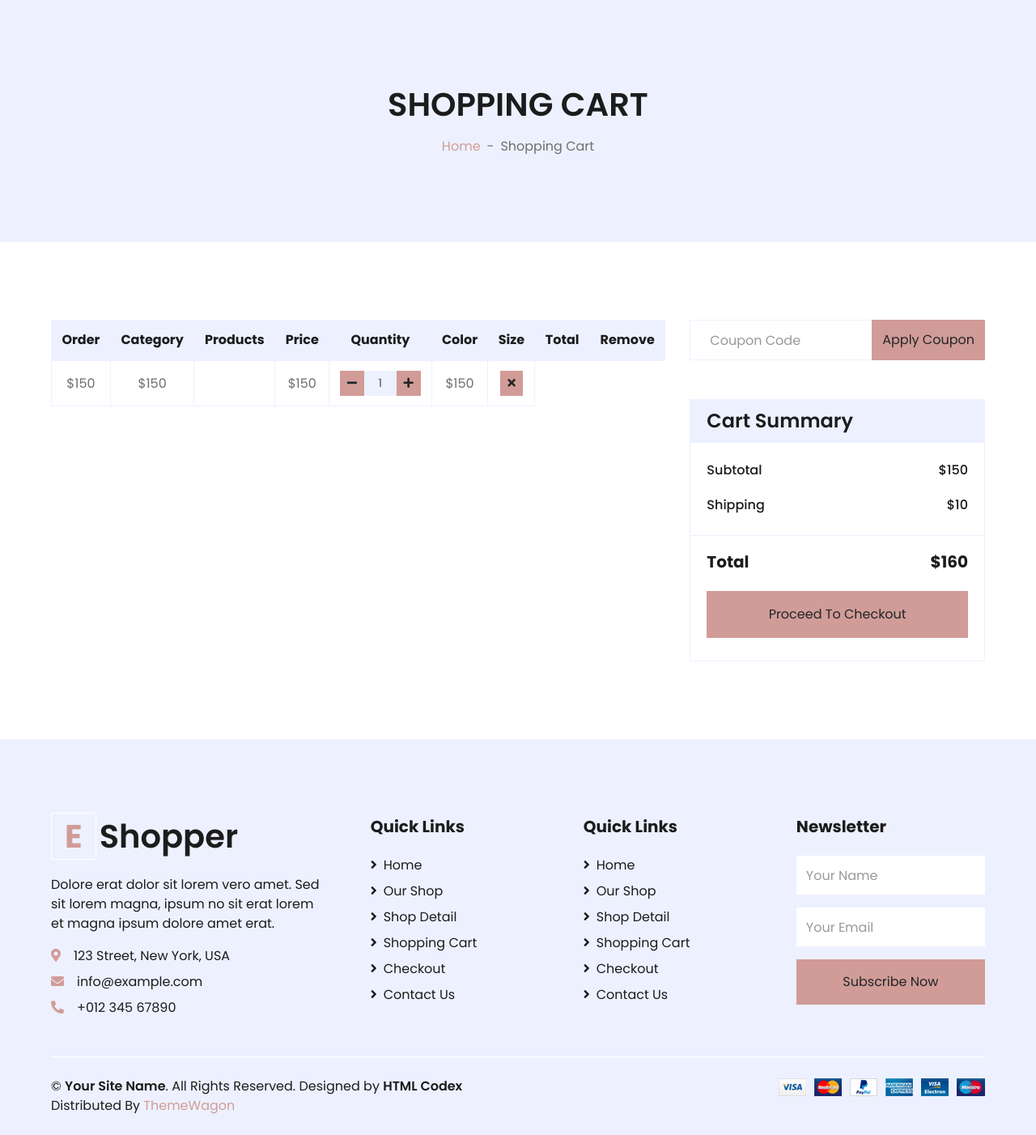
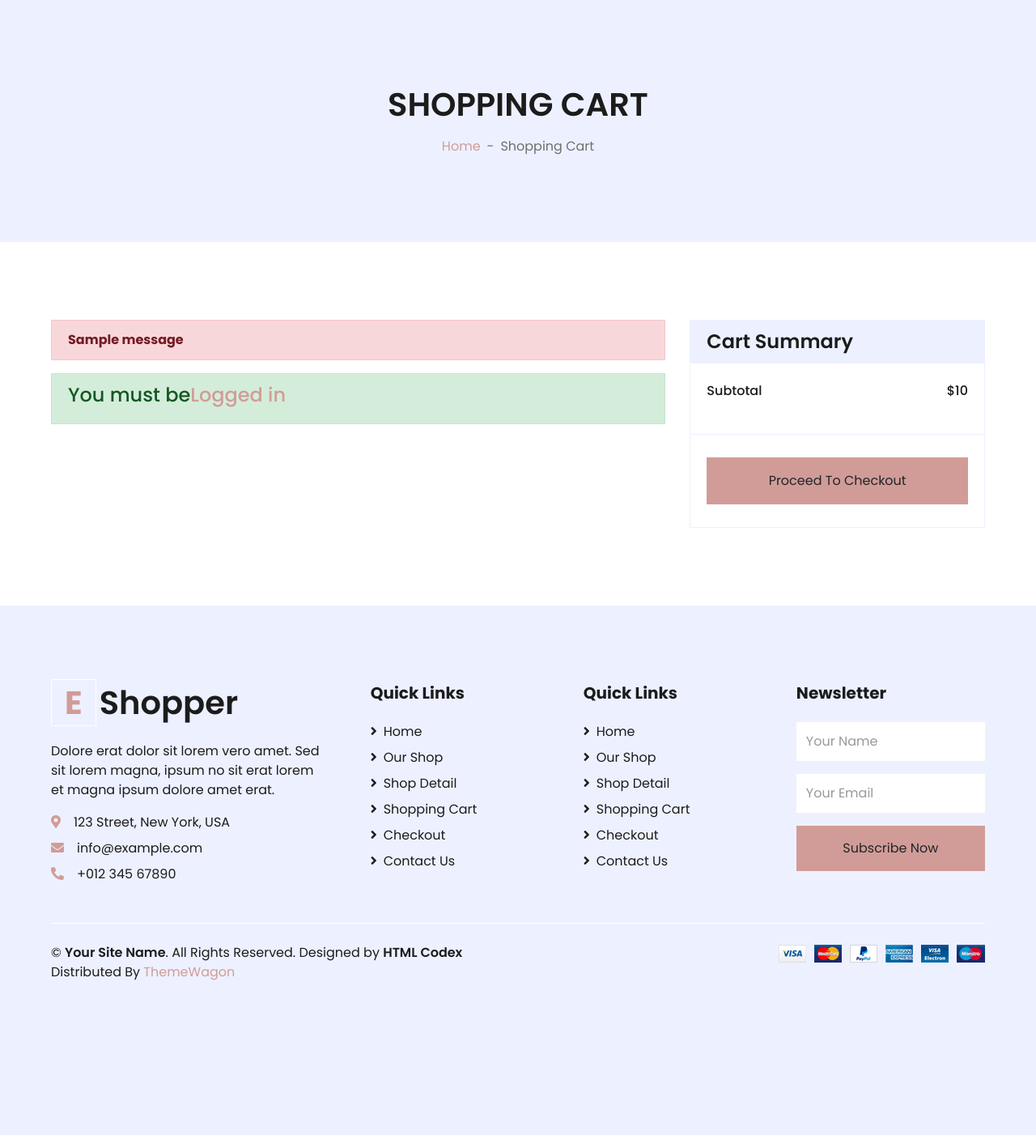
Before and after one commit to zakariyae1889/E-commerce, a Django app: template templates/Shop/cart.html in a window 1280 px wide. Shown: the part 186-1588 px from the top of the page at 81% size. After the commit the page ends 1397 px from the top, so only its background shows below. Run offline with Django 4.2, Linux system fonts and the light colour scheme; tables that the repository leaves empty hold one stand-in row (values such as "Sample post"); the template is opened without the code that fills it: values that come from a table or form of the project are taken from there, most other values are stand-ins (such as "Sample title", 1, 10 or a date in 2020); one stand-in notice (Sample message) is shown; parts of the project's set-up code (start-up, migrations or seed data) failed here and were passed over; some libraries are stand-ins or nearby versions.

Commit message:
commit change

```diff
--- a/Order/models.py
+++ b/Order/models.py
@@ -1,6 +1,7 @@
 from django.db import models
 from Product.models import *
 from django.contrib.auth.models import User
+
 # Create your models here.
 class Order(models.Model):
     user=models.ForeignKey(User,on_delete=models.CASCADE)
@@ -17,22 +18,26 @@ class OrderDetails(models.Model):
     order=models.ForeignKey(Order,on_delete=models.CASCADE)
     color=models.CharField(max_length=255,choices=type_color,default='White')
     size=models.CharField(max_length=255,choices=type_size,default='S')
-    quantity=models.PositiveIntegerField()
+    quantity=models.PositiveIntegerField(default=1)
 
     def get_price(self):
         Price=self.quantity * self.product.Price
         return Price
 
     def get_discount(self):
-        Discount=self.quantity * (self.product.DiscountPrice * (5/100))
+        Discount=self.quantity * self.product.DiscountPrice
+
         return Discount
+    #--------------------#
+    def get_total(self):
+        if self.get_discount:
+            self.total=self.get_discount()
+        else:self.total=self.get_price()
 
-    def get_Total(self):
-        if self.get_discount() > 0:
-            total=self.get_discount()
-        else:
-            total=self.get_price()
-        return total
+
+
+
+
 
 
 
--- a/Order/urls.py
+++ b/Order/urls.py
@@ -6,4 +6,7 @@ urlpatterns = [
     #------------------Path_Home-----------------------------#
     path('Path_Add_Cart/<str:slug>',OrderApp.Add_to_Cart,name='Path_Add_Cart'),
     path('Path_Cart/',OrderApp.PageCart,name='Path_Cart'),
+    path('Path_Remove_Cart/<int:id>',OrderApp.Remove_from_Cart,name='Path_Remove_Cart'),
+    path('Path_Add_Qty/<int:id>',OrderApp.add_qty,name='Path_Add_Qty'),
+    path('Path_Sub_Qty/<int:id>',OrderApp.sub_qty,name='Path_Sub_Qty'),
 ]
--- a/Product/models.py
+++ b/Product/models.py
@@ -31,7 +31,7 @@ class Products(models.Model):
     Name=models.CharField(max_length=255)
     Description=models.TextField()
     Price=models.PositiveIntegerField()
-    DiscountPrice=models.PositiveIntegerField(null=True,blank=True)
+    DiscountPrice=models.PositiveIntegerField(null=True,blank=True,default=0)
 
     photo=models.ImageField(upload_to='PhotoProduct/')
 
@@ -44,7 +44,7 @@ class Products(models.Model):
         return super(Products,self).save(*args,**kwargs)
 
     def get_discount(self):
-        Discount= self.DiscountPrice * (95/100)
+        Discount= self.DiscountPrice
         return Discount
 
     def __str__(self) -> str:
--- a/Product/urls.py
+++ b/Product/urls.py
@@ -6,4 +6,6 @@ urlpatterns = [
 path('Path_Shop/',ProductApp.PageShop,name='Path_Shop'),
 #------------------Path_Details_Shop-----------------------------#
 path('Path_Details_Shop/<slug>',ProductApp.PageShopDetails,name='Path_Details_Shop'),
+
+
 ]
--- a/templates/Shop/cart.html
+++ b/templates/Shop/cart.html
@@ -19,57 +19,78 @@
     <div class="container-fluid pt-5">
         <div class="row px-xl-5">
             <div class="col-lg-8 table-responsive mb-5">
+                {%if  messages %}
+                    {%for message in  messages%}
+
+                        <div class="alert alert-danger" role="alert">
+                            <strong>{{message}}</strong>
+                        </div>
+                    {%endfor%}
+                {%endif%}
+                {%if not request.user.is_authenticated or request.user.is_anonymous%}
+                    <div class="alert alert-success" role="alert">
+                        <h4 class="alert-heading">You must be<a href="">Logged in</a></h4>
+                 </div>
+                {%elif order%}
                 <table class="table table-bordered text-center mb-0">
                     <thead class="bg-secondary text-dark">
                         <tr>
-                            <th>Order</th>
-                            <th>Category</th>
+
                             <th>Products</th>
                             <th>Price</th>
                             <th>Quantity</th>
-                            <th>Color</th>
-                            <th>Size</th>
                             <th>Total</th>
                             <th>Remove</th>
                         </tr>
                     </thead>
                     <tbody class="align-middle">
+                        {%for OrderItem in Orderdetails %}
                         <tr>
-                            <td class="align-middle">$150</td>
-                            <td class="align-middle">$150</td>
-                            <td class="align-middle"><img src="{{item.product.photo.url}}" alt="" style="width: 50px;">{{item.Name}}</td>
-                            <td class="align-middle">$150</td>
+
+                            <td class="align-middle"><img src="{{OrderItem.product.photo.url}}" alt="" style="width: 50px;" height="95px">{{OrderItem.Name}}</td>
+                            {%if OrderItem.product.DiscountPrice > 0%}
+                            <td class="align-middle">${{OrderItem.product.DiscountPrice}}</td>
+                            {%else%}
+                            <td class="align-middle">${{OrderItem.product.Price}}</td>
+                            {%endif%}
                             <td class="align-middle">
                                 <div class="input-group quantity mx-auto" style="width: 100px;">
                                     <div class="input-group-btn">
-                                        <button class="btn btn-sm btn-primary btn-minus" >
-                                        <i class="fa fa-minus"></i>
-                                        </button>
+                                        <a href="{%url 'Path_Sub_Qty' id=OrderItem.id %}" class="btn btn-sm btn-primary btn-minus" >
+                                            <i class="fa fa-minus"></i>
+                                        </a>
                                     </div>
-                                    <input type="text" class="form-control form-control-sm bg-secondary text-center" value="1">
+                                    <input type="text" class="form-control form-control-sm bg-secondary text-center" value="{{OrderItem.quantity}}">
                                     <div class="input-group-btn">
-                                        <button class="btn btn-sm btn-primary btn-plus">
+                                        <a href="{%url 'Path_Add_Qty' id=OrderItem.id %}" class="btn btn-sm btn-primary btn-plus">
                                             <i class="fa fa-plus"></i>
-                                        </button>
+                                        </a>
                                     </div>
                                 </div>
                             </td>
-                            <td class="align-middle">$150</td>
-                            <td class="align-middle"><button class="btn btn-sm btn-primary"><i class="fa fa-times"></i></button></td>
+                            {%if OrderItem.product.DiscountPrice > 0%}
+                            <td class="align-middle">${{OrderItem.get_discount}}</td>
+                            {%else%}
+                            <td class="align-middle">${{OrderItem.get_price}}</td>
+                            {%endif%}
+
+
+                            <td class="align-middle"><a href="{% url 'Path_Remove_Cart' OrderItem.id%}" class="btn btn-sm btn-primary"><i class="fa fa-times"></i></a></td>
                         </tr>
+                        {%endfor%}
 
                     </tbody>
                 </table>
+                {%else%}
+                    <div class="alert alert-success" role="alert">
+                         <h4 class="alert-heading">No orders here<a href="{%url 'Path_Shop'%}">AllProduct</a></h4>
+
+                    </div>
+                {%endif%}
             </div>
+            {%if order%}
             <div class="col-lg-4">
-                <form class="mb-5" action="">
-                    <div class="input-group">
-                        <input type="text" class="form-control p-4" placeholder="Coupon Code">
-                        <div class="input-group-append">
-                            <button class="btn btn-primary">Apply Coupon</button>
-                        </div>
-                    </div>
-                </form>
+
                 <div class="card border-secondary mb-5">
                     <div class="card-header bg-secondary border-0">
                         <h4 class="font-weight-semi-bold m-0">Cart Summary</h4>
@@ -77,22 +98,19 @@
                     <div class="card-body">
                         <div class="d-flex justify-content-between mb-3 pt-1">
                             <h6 class="font-weight-medium">Subtotal</h6>
-                            <h6 class="font-weight-medium">$150</h6>
+
+                                    <h6 class="font-weight-medium">${{total}}</h6>
+
                         </div>
-                        <div class="d-flex justify-content-between">
-                            <h6 class="font-weight-medium">Shipping</h6>
-                            <h6 class="font-weight-medium">$10</h6>
-                        </div>
+
                     </div>
                     <div class="card-footer border-secondary bg-transparent">
-                        <div class="d-flex justify-content-between mt-2">
-                            <h5 class="font-weight-bold">Total</h5>
-                            <h5 class="font-weight-bold">$160</h5>
-                        </div>
+
                         <button class="btn btn-block btn-primary my-3 py-3">Proceed To Checkout</button>
                     </div>
                 </div>
             </div>
+            {%endif%}
         </div>
     </div>
     <!-- Cart End -->
--- a/templates/Shop/shop.html
+++ b/templates/Shop/shop.html
@@ -178,8 +178,10 @@
                                     </div>
                                 </div>
                                 <div class="card-footer d-flex justify-content-between bg-light border">
-                                    <a href="{% url 'Path_Details_Shop' p.slug%}" class="btn btn-sm text-dark p-0"><i class="fas fa-eye text-primary mr-1"></i>View Detail</a>
-                                    <a href="" class="btn btn-sm text-dark p-0"><i class="fas fa-shopping-cart text-primary mr-1"></i>Add To Cart</a>
+
+                                    <a href="{% url 'Path_Details_Shop' p.slug%}" class="btn btn-sm text-dark p-0 "><i class="fas fa-eye text-primary mr-1"></i>View Detail</a>
+
+
                                 </div>
                             </div>
                         </div>
```
Also changed, not shown: Order/views.py (+36 -8 lines), Product/views.py (+24 -1 lines), templates/Shop/detail.html (+3 -11 lines), Order/migrations/0002_orderdetails_total.py (added), Order/migrations/0003_remove_orderdetails_total.py (added), Order/migrations/0004_alter_orderdetails_quantity.py (added), Product/migrations/0002_alter_products_discountprice.py (added), media/PhotoProduct/Dress4.jpg (added).
